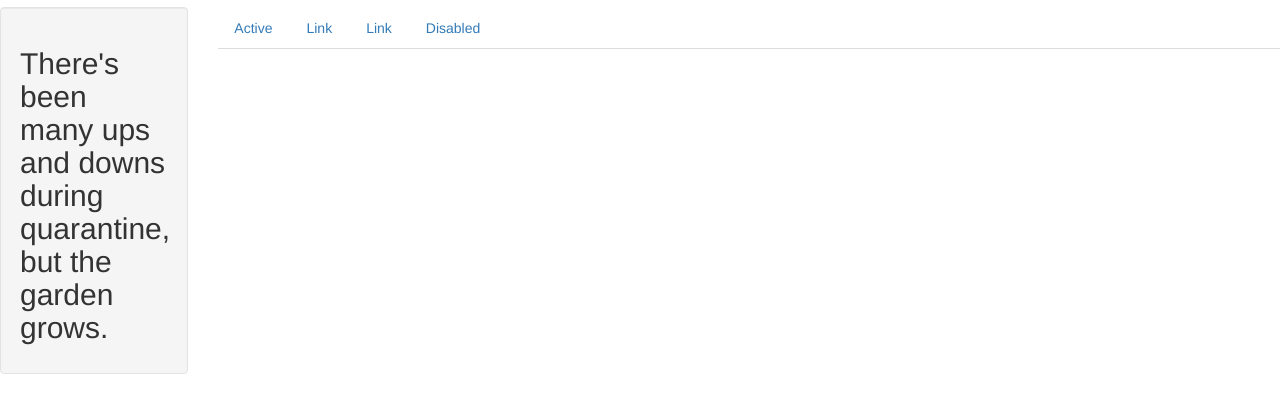
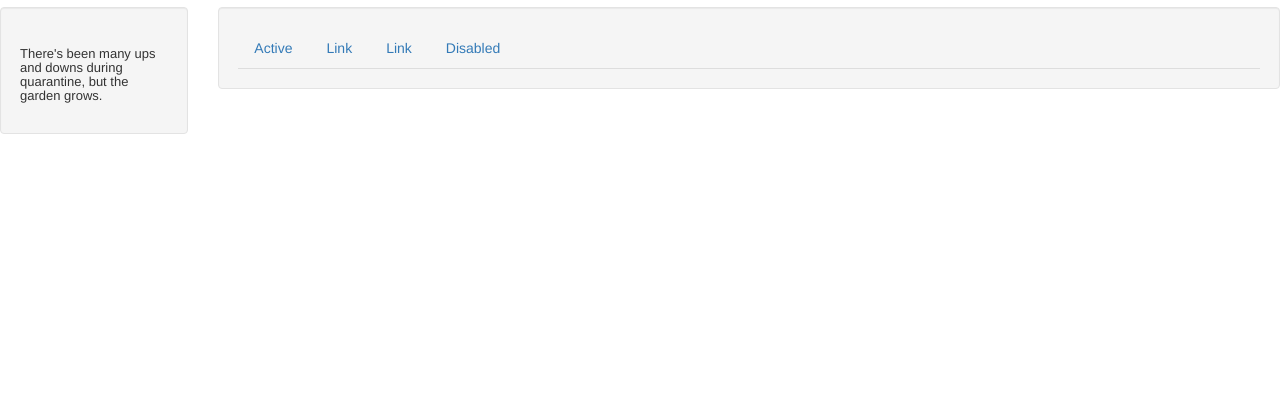
Before and after one commit to fetonecontrol/the-garden, a plain HTML site: page garden.html in a window 1280 px wide. Shown: the part 63-476 px from the top of the page. Drawn offline with Linux system fonts and the light colour scheme.

Commit message:
reapply side div side bar to give custom styling to h2 header, superceding bootstrap styling

```diff
--- a/css/styles.css
+++ b/css/styles.css
@@ -1,6 +1,4 @@
-.sidebar {
-  width: 15%;
-  float: right;
-  font-size: xx-small;
-  background-color: rgb(222, 248, 244);
+.sidebar h2 {
+  font-size: small;
+  text-shadow: aqua;
 }
--- a/garden.html
+++ b/garden.html
@@ -12,10 +12,13 @@
       <div class="row">
         <div class="col-md-2">
           <div class="well">
+            <div class="sidebar">
             <h2>There's been many ups and downs during quarantine, but the garden grows.</h2>
             </div>
           </div>
+        </div>
         <div class="col-md-10">
+          <div class="well">
             <ul class="nav nav-tabs">
               <li class="nav-item">
                 <a class="nav-link active" href="#">Active</a>
@@ -33,5 +36,6 @@
           </div>
         </div>
       </div>
+    </div>
   </body>
 </html>
```
Lines whose indentation alone changed are shown as unchanged.
